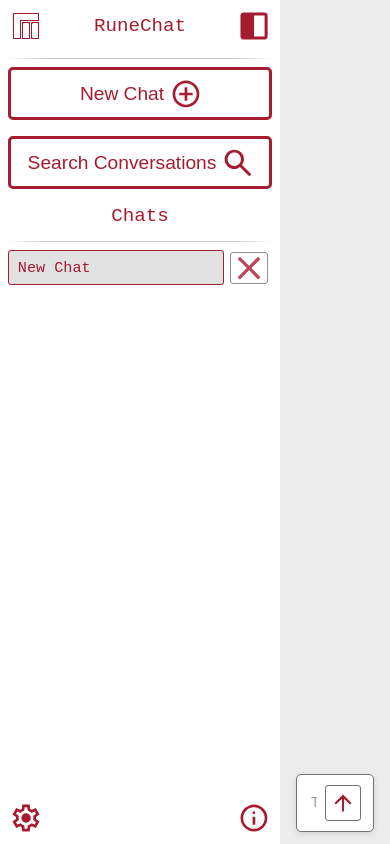
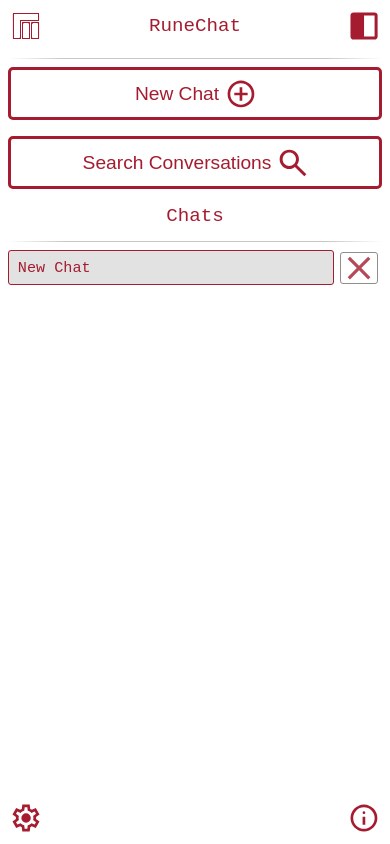
Before and after one commit to Papaya-Voldemort/RuneChat, a Svelte app: page / in a window 390 px wide. Built offline with nearby package versions, Linux system fonts and the light colour scheme.

Commit message:
Mobile Enhancment

```diff
--- a/index.html
+++ b/index.html
@@ -1,19 +1,19 @@
 <!doctype html>
 <html lang="en">
-
   <head>
     <meta charset="UTF-8" />
     <title>RuneChat</title>
-  <link rel="preconnect" href="https://fonts.googleapis.com">
-  <link rel="preconnect" href="https://fonts.gstatic.com" crossorigin>
+    <link rel="preconnect" href="https://fonts.googleapis.com" />
+    <link rel="preconnect" href="https://fonts.gstatic.com" crossorigin />
     <link
       href="https://fonts.googleapis.com/css2?family=Noto+Sans+SC:wght@100..900&family=Space+Grotesk:wght@300..700&display=swap"
-    rel="stylesheet">
+      rel="stylesheet"
+    />
+    <meta name="viewport" content="width=device-width, initial-scale=1.0" />
   </head>
 
   <body>
     <div id="app"></div>
     <script type="module" src="/src/main.ts"></script>
   </body>
-
 </html>
--- a/src/SideBar.svelte
+++ b/src/SideBar.svelte
@@ -470,7 +470,6 @@
     cursor: pointer;
     display: flex;
     align-items: center;
-
   }
 
   .chat:hover {
@@ -580,4 +579,17 @@
   .clearSearchBtn:hover {
     opacity: 1;
   }
+
+  @media (max-width: 768px) {
+    #sideBar.expanded {
+      position: fixed;
+      top: 0;
+      left: 0;
+      height: 100vh;
+      width: 100%;
+      min-width: 100%;
+      z-index: 100;
+      box-shadow: none;
+    }
+  }
 </style>
```
Lines whose indentation alone changed are shown as unchanged.
